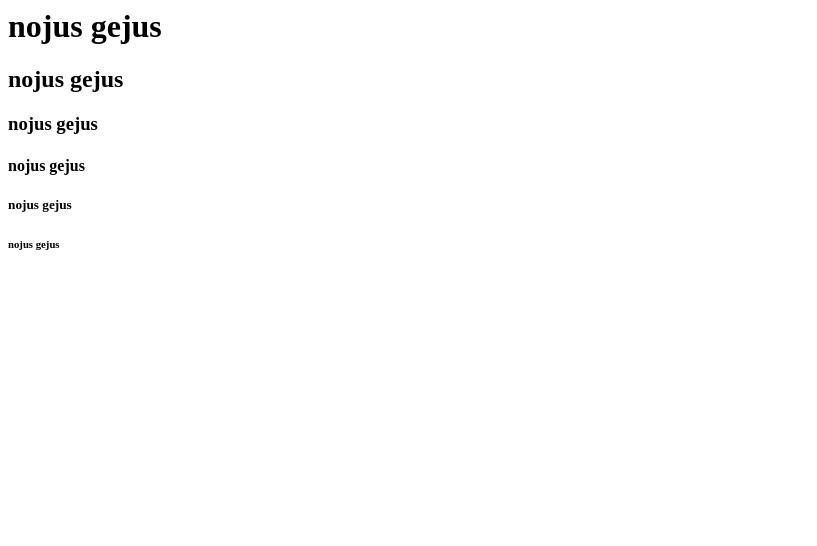
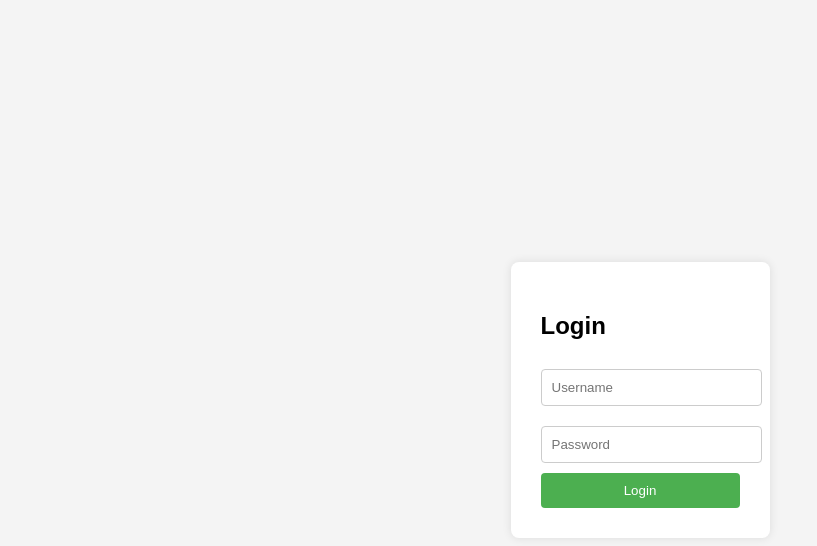
Before and after one commit to hiscookie/nojusgejus.github.io, a plain HTML site: page index.html in a window 1280 px wide. Shown: the whole page, without its empty margins (0-817 px from the left). Drawn offline with Linux system fonts and the light colour scheme.

Commit message:
Update index.html

```diff
--- a/index.html
+++ b/index.html
@@ -1,6 +1,54 @@
-<h1>nojus gejus</h1>
-<h2>nojus gejus</h2>
-<h3>nojus gejus</h3>
-<h4>nojus gejus</h4>
-<h5>nojus gejus</h5>
-<h6>nojus gejus</h6>
+<!DOCTYPE html>
+<html lang="en">
+<head>
+    <meta charset="UTF-8">
+    <meta name="viewport" content="width=device-width, initial-scale=1.0">
+    <title>Login Page</title>
+    <style>
+        body {
+            font-family: Arial, sans-serif;
+            background-color: #f4f4f4;
+            display: flex;
+            justify-content: center;
+            align-items: center;
+            height: 100vh;
+            margin: 0;
+        }
+        .login-container {
+            background: white;
+            padding: 30px;
+            border-radius: 8px;
+            box-shadow: 0 0 10px rgba(0, 0, 0, 0.1);
+        }
+        input {
+            width: 100%;
+            padding: 10px;
+            margin: 10px 0;
+            border-radius: 4px;
+            border: 1px solid #ccc;
+        }
+        button {
+            width: 100%;
+            padding: 10px;
+            background-color: #4CAF50;
+            color: white;
+            border: none;
+            border-radius: 4px;
+            cursor: pointer;
+        }
+        button:hover {
+            background-color: #45a049;
+        }
+    </style>
+</head>
+<body>
+    <div class="login-container">
+        <h2>Login</h2>
+        <form action="submit.php" method="POST">
+            <input type="text" name="username" placeholder="Username" required><br>
+            <input type="password" name="password" placeholder="Password" required><br>
+            <button type="submit">Login</button>
+        </form>
+    </div>
+</body>
+</html>
```
